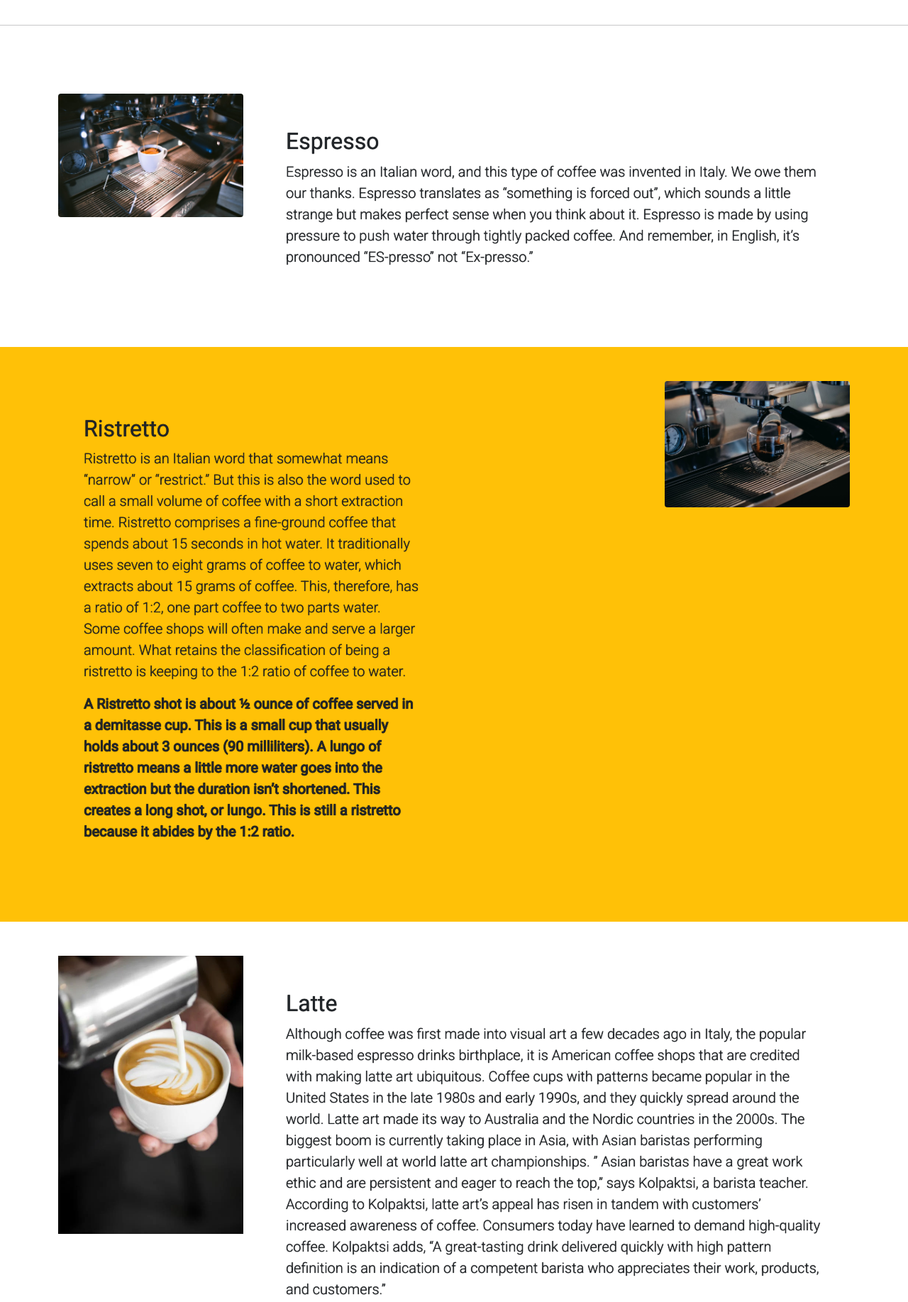
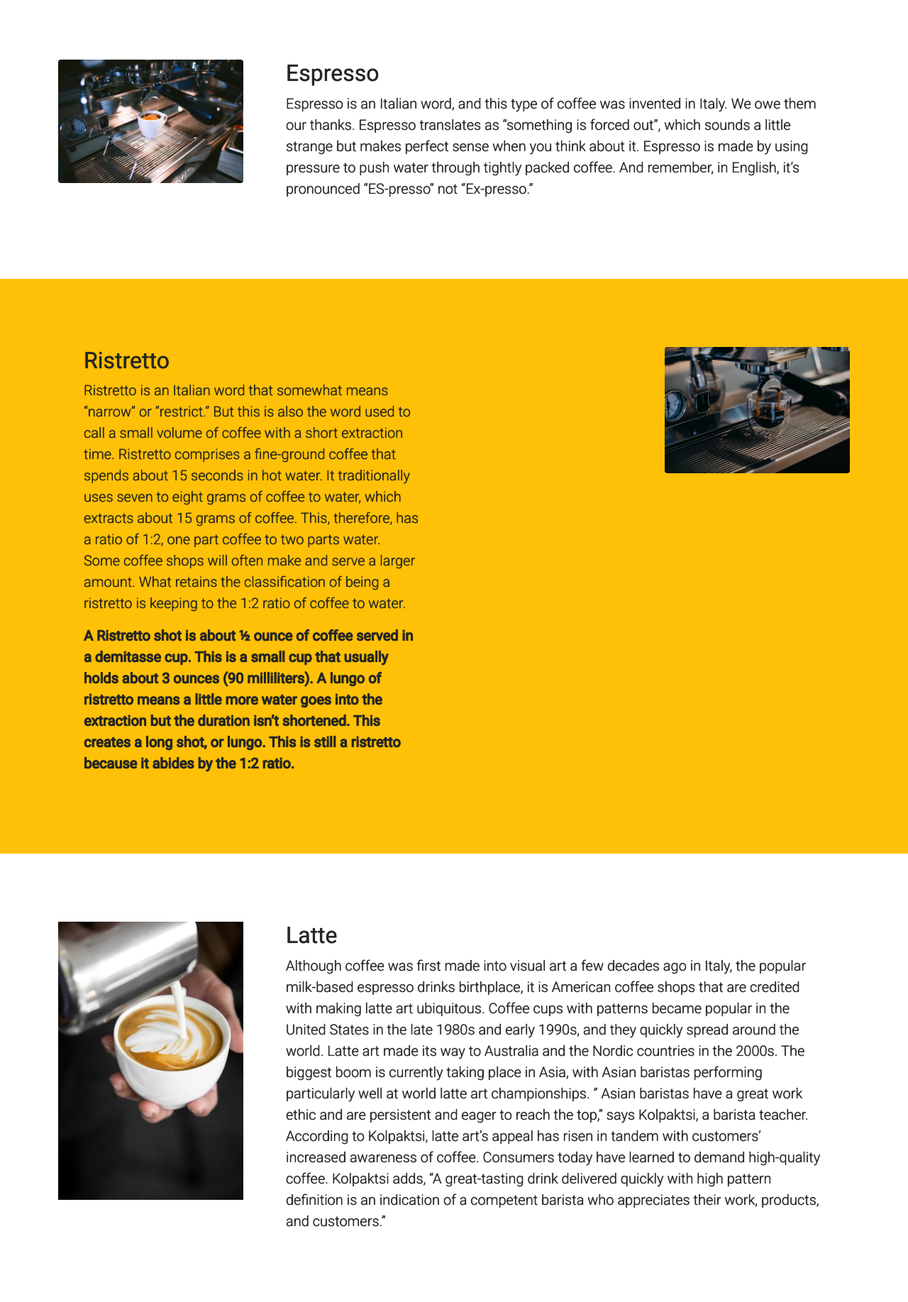
Before and after one commit to AleksaMarjanov/2brothers_coffe_shop_mock, a website: page Menu.html in a window 1280 px wide. Shown: the part 980-2815 px from the top of the page at 71% size. Drawn offline with nearby package versions, Linux system fonts and the light colour scheme.

Commit message:
finished project

```diff
--- a/Menu.html
+++ b/Menu.html
@@ -132,14 +132,14 @@
   </div>
 </section >
 
-<hr class="my-5">
+<hr class="my-0">
 
 <!-- Item Menu -->
       <!--Section: Espresso-->
       <section id="Espresso" class="p-5">
         <div class="container">
           <div class="row align-item-center justify-content-between">
-            <div class="col-md col-xs-6 col-sm-3 hover-zoomin">
+            <div class="col-md col-xs-6 col-sm-3 mt-5 hover-zoomin">
               <a title=""> <img src="images/espresso.jpeg" id="Espresso" class="img-fluid rounded" alt="Espresso"> </a>
             </div>
             <div class="col-md p-5">
@@ -165,7 +165,7 @@
         A lungo of ristretto means a little more water goes into the extraction but the duration isn’t shortened. This creates a long shot, or lungo. This is still a ristretto because it abides by the 1:2 ratio.</p>
 
      </div>
-     <div class="col-md col-xs-6 col-sm-3 hover-zoomin">
+     <div class="col-md col-xs-6 col-sm-3 mt-5 hover-zoomin">
       <a title=""> <img src="images/ristretto.jpeg" id="Ristretto" class="img-fluid rounded" alt="Ristretto"> </a>
     </div>
     </div>
@@ -175,7 +175,7 @@
 <section id="Latte" class="p-5">
   <div class="container">
     <div class="row align-item-center justify-content-between">
-      <div class="col-md col-xs-6 col-sm-3 hover-zoomin">
+      <div class="col-md col-xs-6 col-sm-3 mt-5 hover-zoomin">
         <a title=""> <img src="images/latte.webp" id="latte" class="img-fluid" alt="Latte Coffe"> </a>
       </div>
       <div class="col-md p-5">
@@ -202,8 +202,8 @@
         <h2> Americano </h2>
         <p class="lead">An Americano is an espresso-based drink designed to resemble coffee brewed in a drip filter, considered popular in the United States of America. This drink consists of a single or double-shot of espresso combined with up to four or five ounces of hot water in a two-demitasse cup. It is important to note, that an Americano is created by adding the water to an already extracted espresso, not by extracting extra water through a single espresso puck. An Americano can be produced from lighter roasted coffees and roasts not generally associated with espresso, such as Ethiopian or Sumatran origins </p>
      </div>
-     <div class="col-md col-xs-6 col-sm-3 hover-zoomin">
-      <a title=""> <img src="images/americano.jpeg" id="americano" class="img-fluid rounded" alt="Americano coffee"> </a>
+     <div class="col-md col-xs-6 col-sm-3 mt-5 hover-zoomin">
+      <a title=""> <img src="images/americano.jpeg" id="americano" class="img-fluid rounded" alt="Americano coffee" style="width: 400px"> </a>
     </div>
     </div>
   </div>
```
